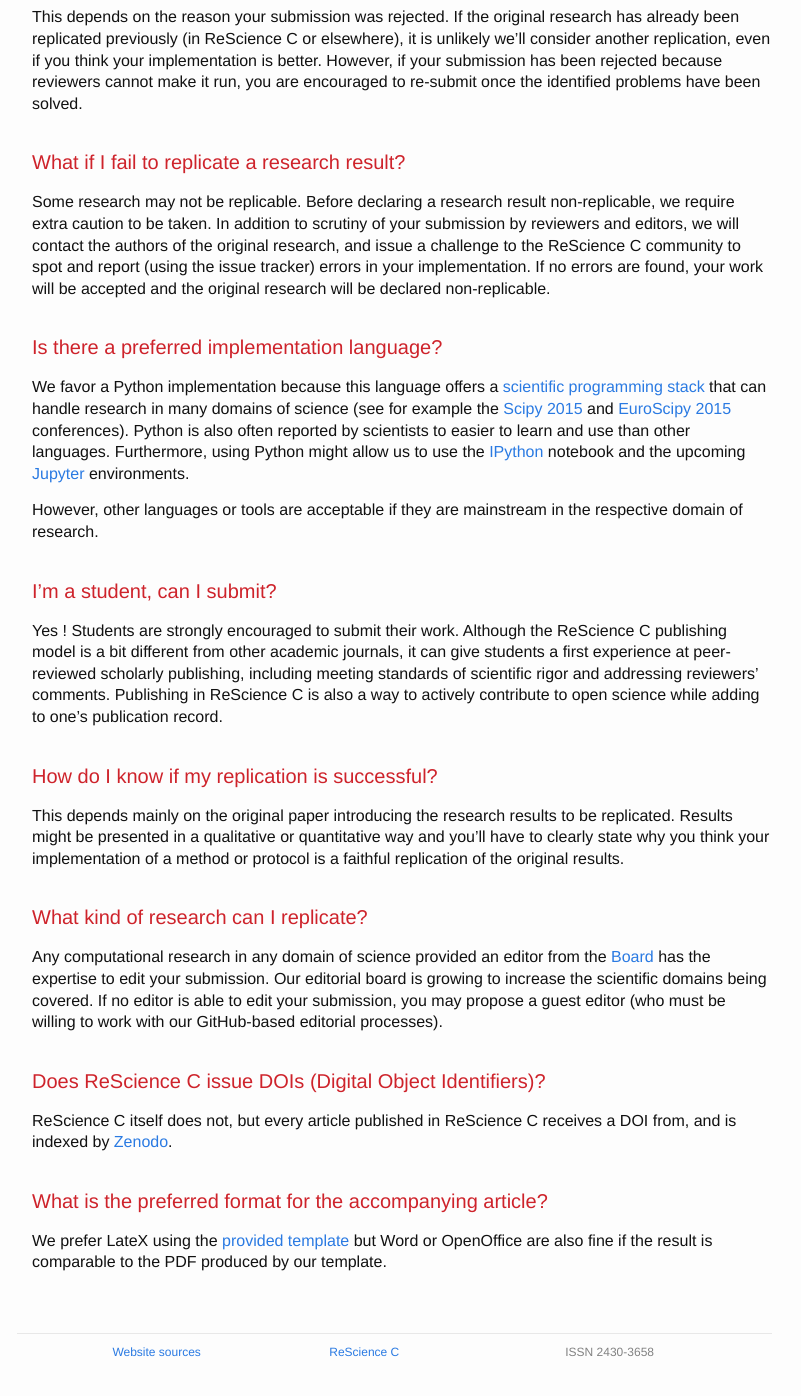
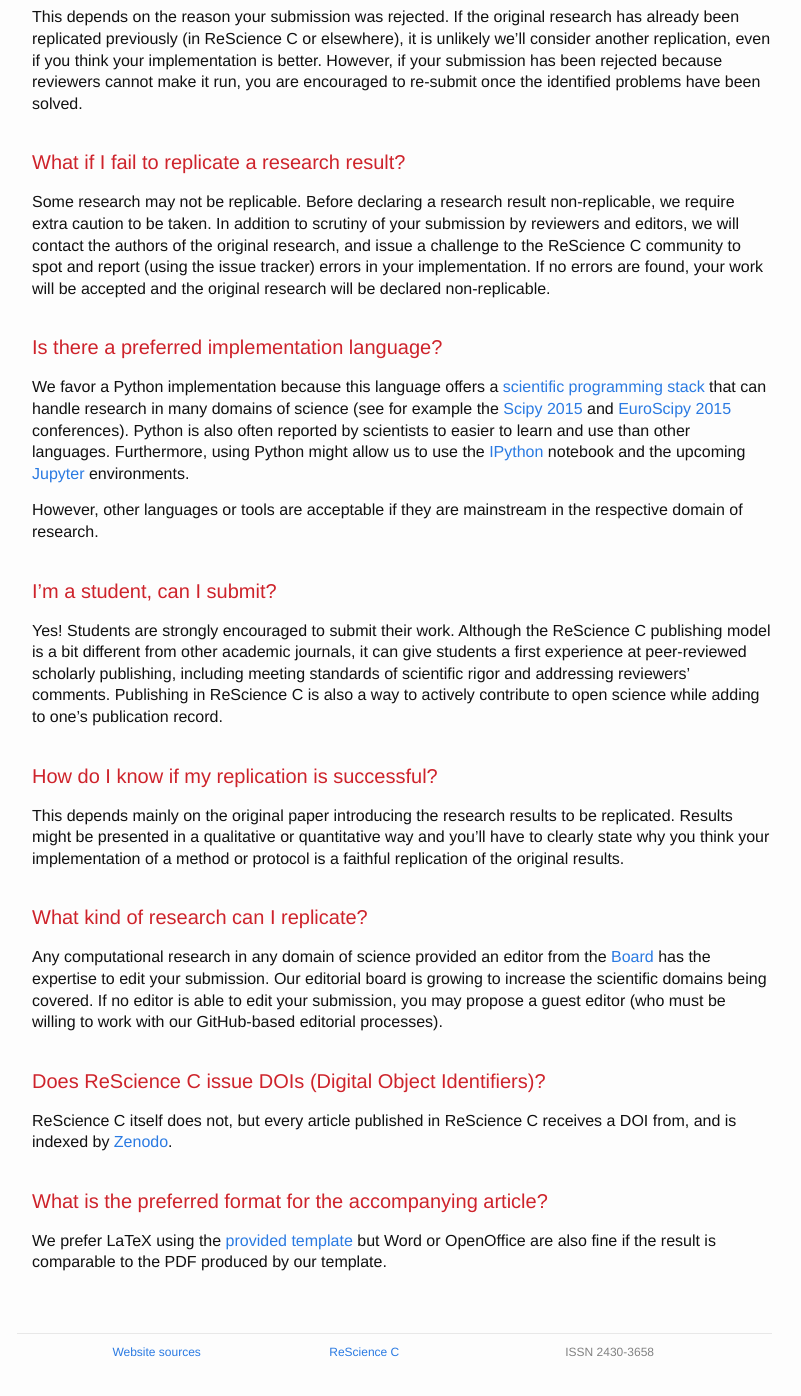
Before and after one commit to ReScience/rescience.github.io, a Jekyll site: the page built from 05-FAQ.md, in a window 1280 px wide and 1400 px high, scrolled down 2136 px. Shown: the top 1396 px of the window, without its empty margins (238-1039 px from the left). Built offline with Jekyll 4.4.1, drawn with Linux system fonts in a browser that asks for light colours; our own code applies the rules of GitHub Pages for plain Markdown files; some of the changed text lies outside the part shown.

Commit message:
minor typos

```diff
--- a/05-FAQ.md
+++ b/05-FAQ.md
@@ -68,7 +68,7 @@
 editors and reviewers. And the free hosting by GitHub.
 
 
-## Can I submit a paper using proprietary tools such as Matlab?
+## Can I submit a paper using proprietary tools such as MATLAB?
 
 No. If we aim at replicability, we have to make sure the proposed
 implementation allows anyone to re-run and understand the code without any
@@ -151,7 +151,7 @@
 
 ## I'm a student, can I submit?
 
-**Yes ! Students are strongly encouraged to submit their work**. Although the
+**Yes! Students are strongly encouraged to submit their work**. Although the
 ReScience C publishing model is a bit different from other academic journals,
 it can give students a first experience at peer-reviewed scholarly publishing,
 including meeting standards of scientific rigor and addressing reviewers'
@@ -186,6 +186,6 @@
 
 ## What is the preferred format for the accompanying article?
 
-We prefer LateX using the [provided
+We prefer LaTeX using the [provided
 template](https://github.com/rescience/template) but Word or OpenOffice are
 also fine if the result is comparable to the PDF produced by our template.
```
